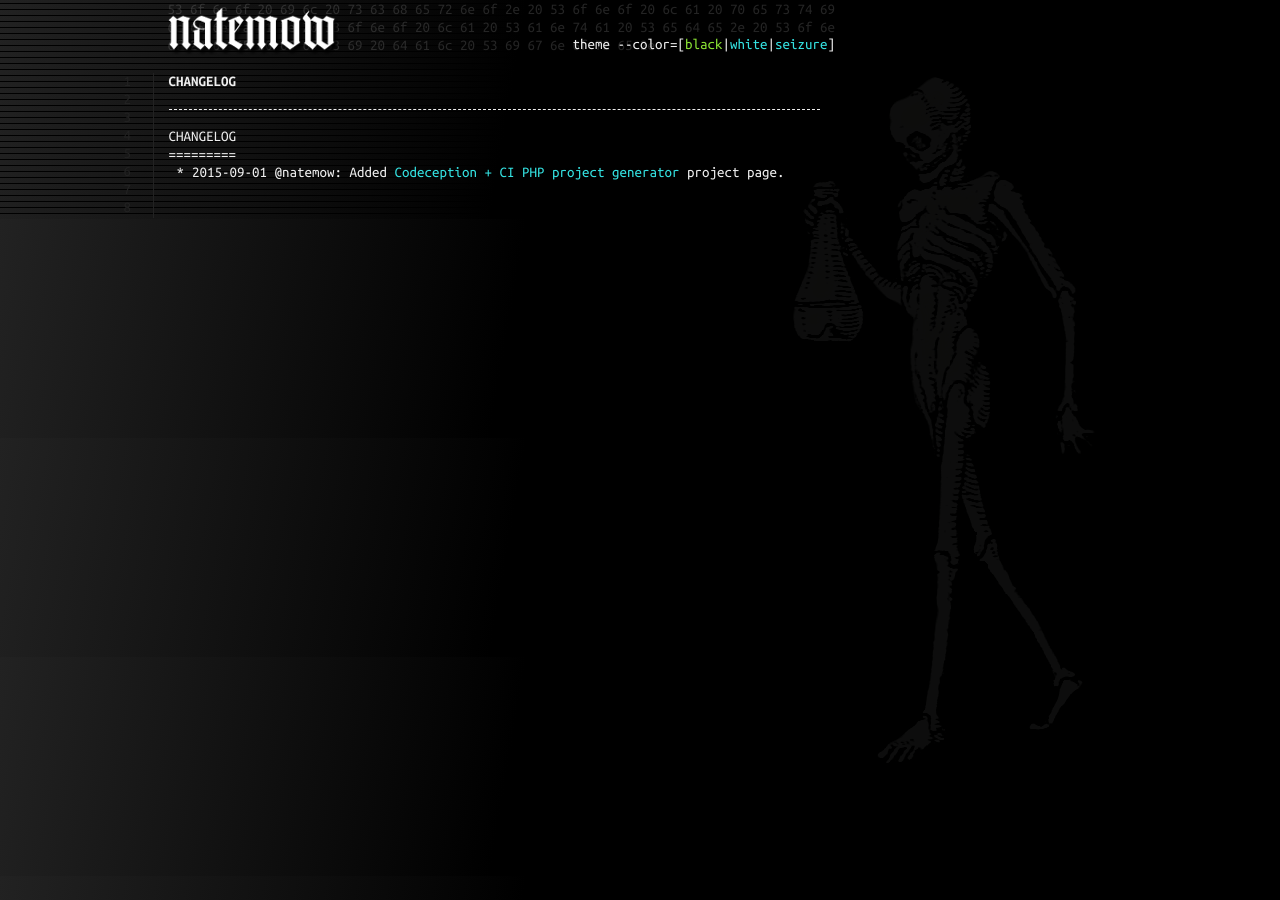
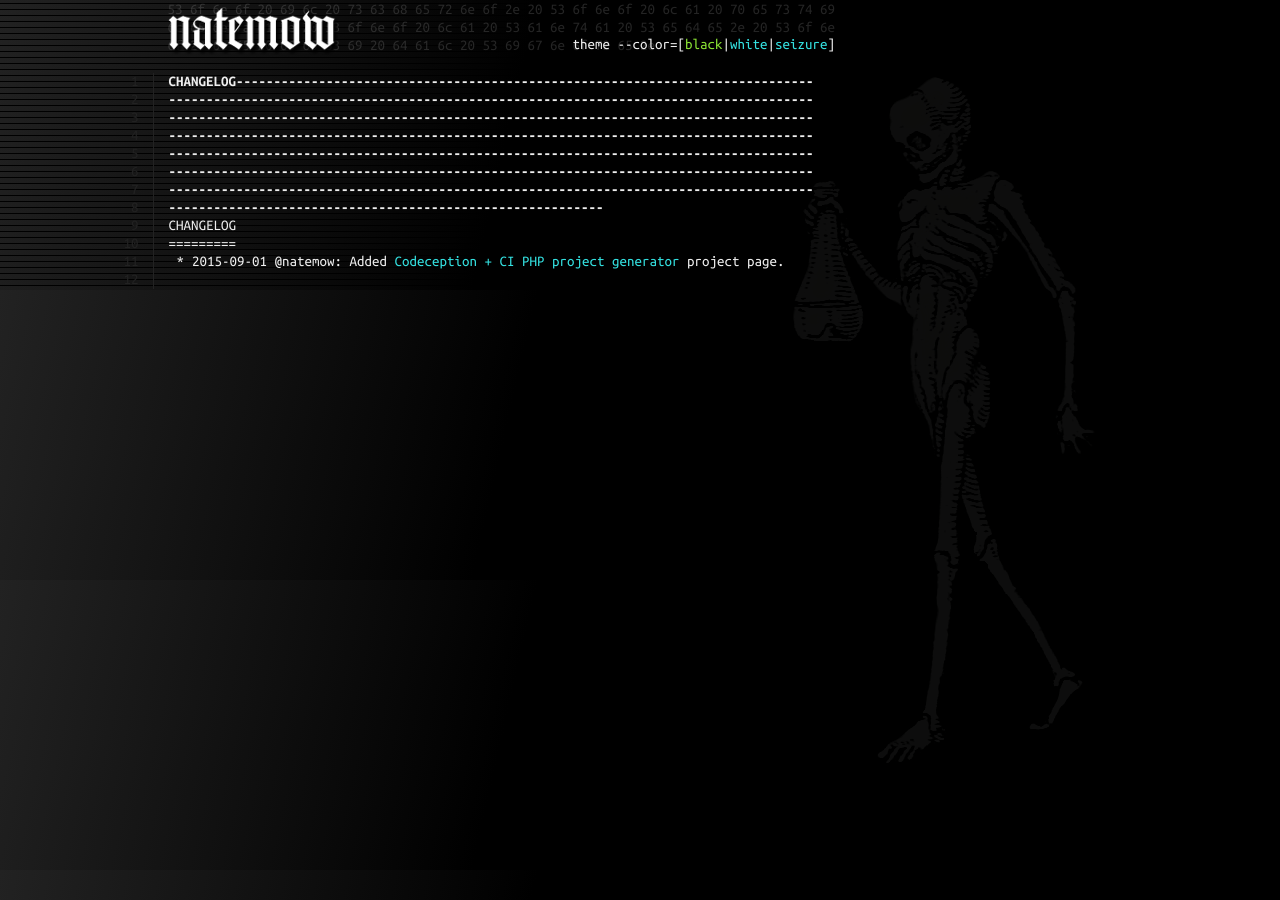
Before and after one commit to natemow/natemow.github.io, a Jekyll site: the page built from CHANGELOG.md, in a window 1280 px wide. Built offline with Jekyll 4.4.1, drawn with Linux system fonts in a browser that asks for light colours; nearby versions of some CDN libraries; some of the changed lines change nothing that is shown.

Commit message:
Fixed hr rendering.

```diff
--- a/_layouts/default.html
+++ b/_layouts/default.html
@@ -12,7 +12,6 @@
     <main class="row">
       <section class="col-sm-12 col-md-7 col-md-offset-1 col-lg-7 col-lg-offset-1">
         <h1>{% if page.title %}{{ page.title }}{% else %}{{ site.title }}{% endif %}</h1>
-        <hr>
 
         {{ content }}
         <span class="line-numbers"></span>
--- a/assets/js/scripts.js
+++ b/assets/js/scripts.js
@@ -28,6 +28,18 @@
     bindMainMenu: function(context, settings) {
 
       var $menu = $('ol.main-menu', context);
+
+      $.each($('h1', context), function(ix, e) {
+        var $self = $(e);
+
+        // Format headers.
+        var wrapper = '';
+        for (var i=0; i < 651; i++) {
+          wrapper += '-';
+        }
+        $self
+          .html($self.text() + '<span>' + wrapper + '</span>');
+      });
 
       $.each($('h2', context), function(ix, e) {
         var $self = $(e);
```
